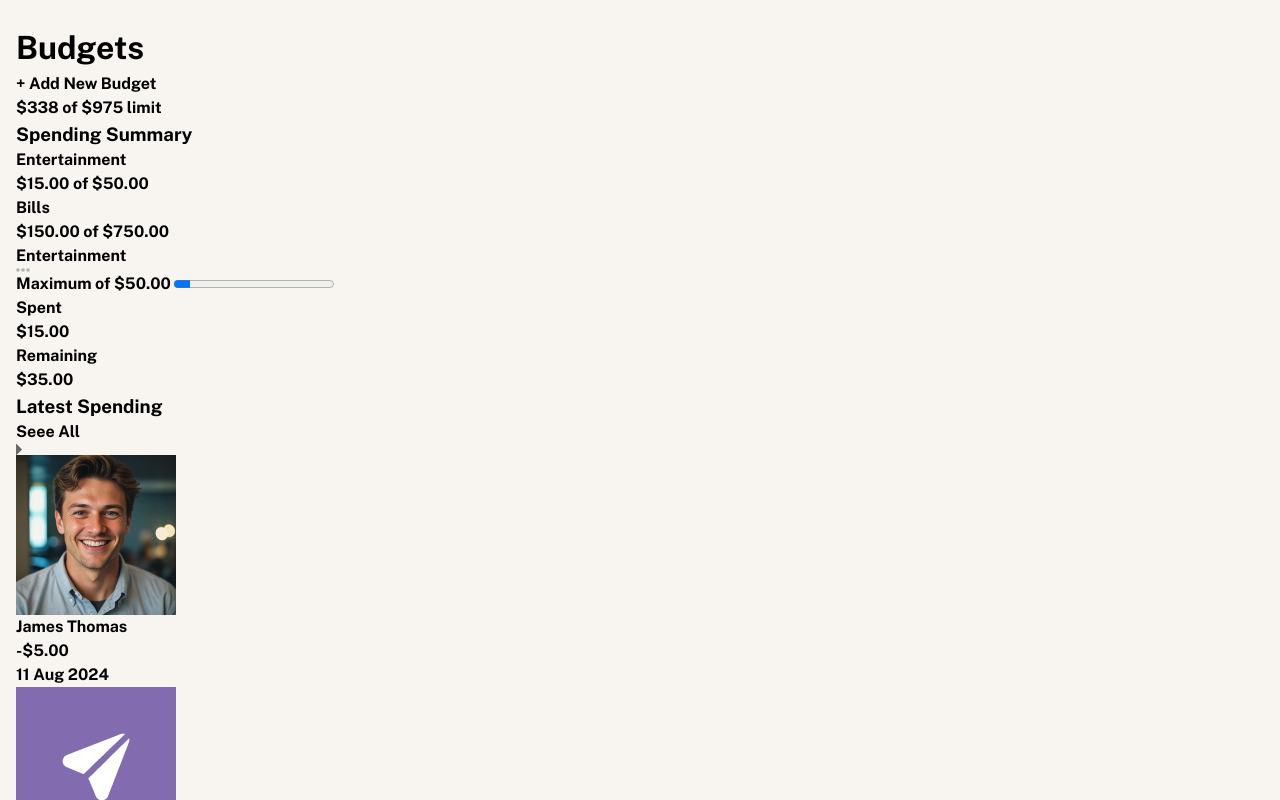
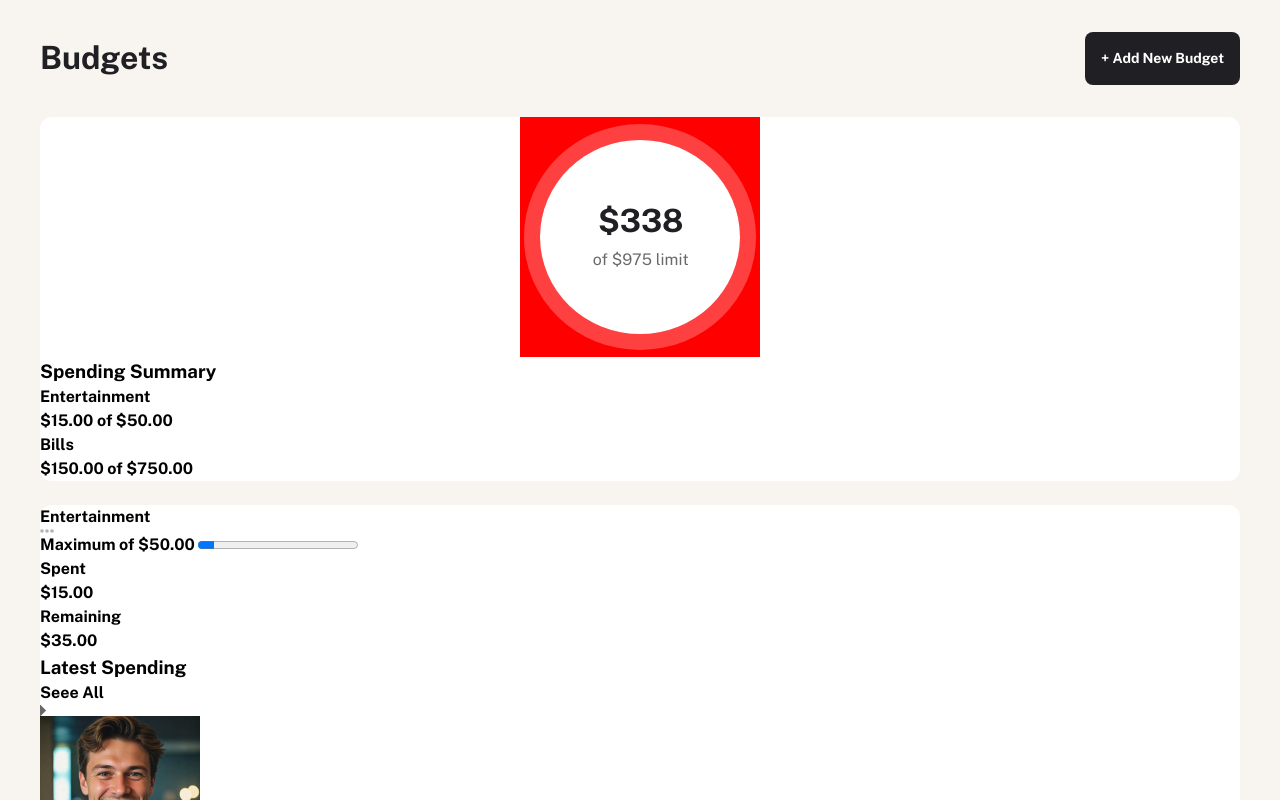
Before and after one commit to mrcordova/personal-finance-app, a plain HTML site: page frontend/index.html in a window 1280 px wide. Both pictures are taken after a click on the element "Overview Transactions Budgets Pots Recurring Bills". Shown: the top 800 px of the page. Drawn offline with nearby package versions, Linux system fonts and the light colour scheme.

Commit message:
WIP Budgets on chart component

```diff
--- a/frontend/budgets.html
+++ b/frontend/budgets.html
@@ -1,14 +1,13 @@
 <template id="budgets-template">
-  <div>
-    <div>
+  <div class="header-container public-sans-bold">
     <h1>Budgets</h1>
     <button>+ Add New Budget</button>
   </div>
-
+  <div>
     <!-- Add budget data -->
 
     <!-- Add/Edit budget start -->
-    <div>
+    <div class="main-budgets">
       <dialog>
         <div>
           <p>Add New Budget</p>
@@ -71,12 +70,13 @@
           <button>Add Budget</button>
         </form>
       </dialog>
+
+      <div class="budget-card chart-card">
+        <div class="budget-chart">
           <div>
-        <div>
-          <div>
-            <p>
-              $338
-              <span>of $975 limit</span>
+            <p class="public-sans-regular">
+              <span class="public-sans-bold">$338</span>
+              of $975 limit
             </p>
           </div>
         </div>
@@ -101,7 +101,9 @@
           </div>
         </div>
       </div>
+
       <div>
+        <div class="budget-card">
           <div>
             <div>
               <span></span>
@@ -165,6 +167,7 @@
             </div>
           </div>
         </div>
+      </div>
       <!-- Edit Budget As your budgets change, feel free to update your spending
       limits. Budget Category Entertainment Bills Groceries Dining Out
       Transportation Personal Care Education Lifestyle Shopping General Maximum
--- a/frontend/css/style.css
+++ b/frontend/css/style.css
@@ -53,10 +53,50 @@ body {
   flex-direction: column-reverse;
 }
 
+.budget-card {
+  background-color: var(--white);
+  border-radius: 0.75rem;
+}
+
+.budget-chart {
+  width: 15rem;
+  height: 15rem;
+  display: flex;
+  justify-content: center;
+  align-items: center;
+  align-self: center;
+  background-color: red;
+  & > div {
+    /* position: absolute; */
+    border-radius: 50%;
+    border: 1rem solid hsl(from var(--white) h s l / 0.25);
+
+    & > p {
+      background-color: var(--white);
+      border-radius: 50%;
+      display: flex;
+      flex-direction: column;
+      justify-content: center;
+      align-items: center;
+      color: var(--grey-500);
+      gap: 0.5rem;
+      padding-block: 3.875rem 3.84375rem;
+      padding-inline: 3.3125rem 3.21875rem;
+      & > span {
+        color: var(--grey-900);
+        font-size: 2rem;
+        line-height: 1.2;
+      }
+    }
+  }
+}
 button[popovertarget] {
   min-width: 1rem;
 }
-
+.chart-card {
+  display: flex;
+  flex-direction: column;
+}
 .dropdown {
   display: inline-flex;
   display: inline flex;
@@ -162,13 +202,26 @@ main {
   flex-direction: column;
   background-color: var(--beige-100);
   gap: 2rem;
-  padding-block: 1.5rem;
-  padding-inline: 1rem;
+  padding-block: clamp(1.5rem, 1.0229rem + 2.0356vw, 2rem);
+  padding-inline: clamp(1rem, -0.4313rem + 6.1069vw, 2.5rem);
   & .header-container {
+    display: flex;
+    justify-content: space-between;
+    align-items: center;
     & > h1 {
       color: var(--grey-900);
       font-size: 2rem;
       line-height: 1.2;
+    }
+
+    & > button {
+      color: var(--white);
+      background-color: var(--grey-900);
+      line-height: 1.5;
+      padding-inline: 1rem;
+      padding-block: 1rem;
+      border-radius: 0.5rem;
+      font-size: 0.875rem;
     }
   }
 }
@@ -182,6 +235,12 @@ main {
   padding-inline: clamp(1.25rem, 0.5344rem + 3.0534vw, 2rem);
   padding-block: clamp(1.5rem, 1.0229rem + 2.0356vw, 2rem);
 
+  gap: 1.5rem;
+}
+.main-budgets {
+  flex: 1;
+  display: flex;
+  flex-direction: column;
   gap: 1.5rem;
 }
 #mini-menu {
```
Lines whose indentation alone changed are shown as unchanged.
